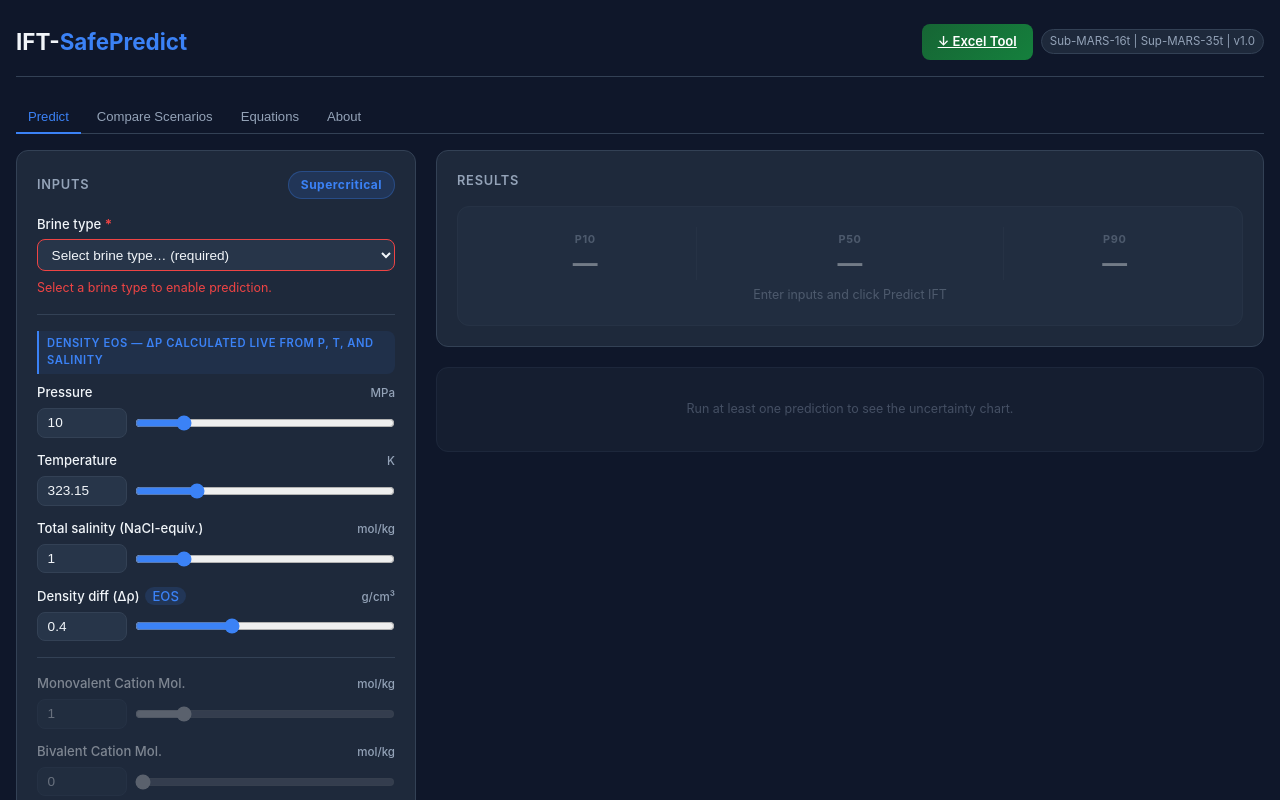
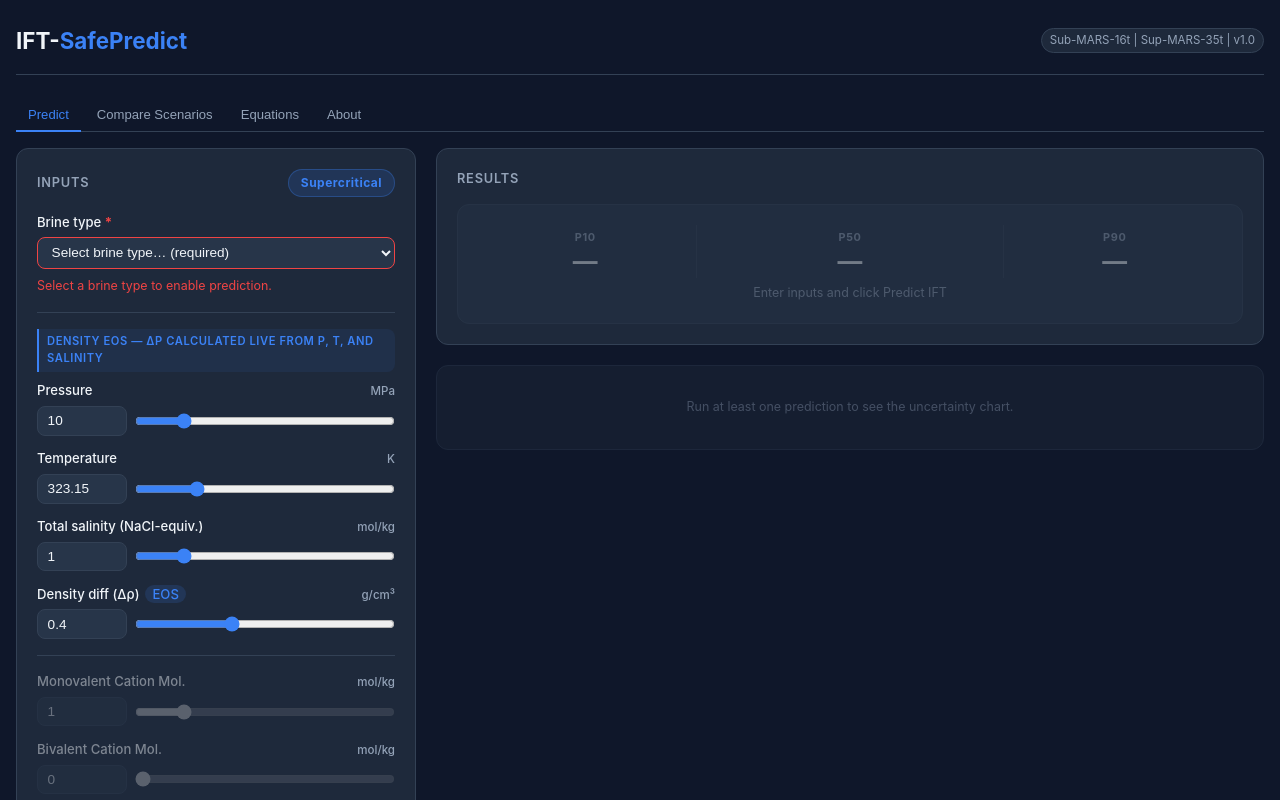
Before and after one commit to todak2000/ift-safepredict, a React (Vite) app: page / in a window 1280 px wide. Shown: the top 800 px of the page. Built offline with nearby package versions, Linux system fonts and the light colour scheme.

Commit message:
feat: hide Excel tool download button

```diff
--- a/src/App.jsx
+++ b/src/App.jsx
@@ -60,13 +60,6 @@ export default function App() {
       <header className="app-header">
         <h1>IFT-<span>SafePredict</span></h1>
         <div style={{ display: 'flex', gap: '0.5rem', alignItems: 'center', flexWrap: 'wrap' }}>
-          <a
-            href={`${BASE_URL}IFT_SafePredict_v1.0.xlsx`}
-            download
-            className="download-excel-btn"
-          >
-            ↓ Excel Tool
-          </a>
           <span className="version">Sub-MARS-16t | Sup-MARS-35t | v1.0</span>
         </div>
       </header>
```
Also changed, not shown: 1 other file (tests, documents, lock files or other folders).
